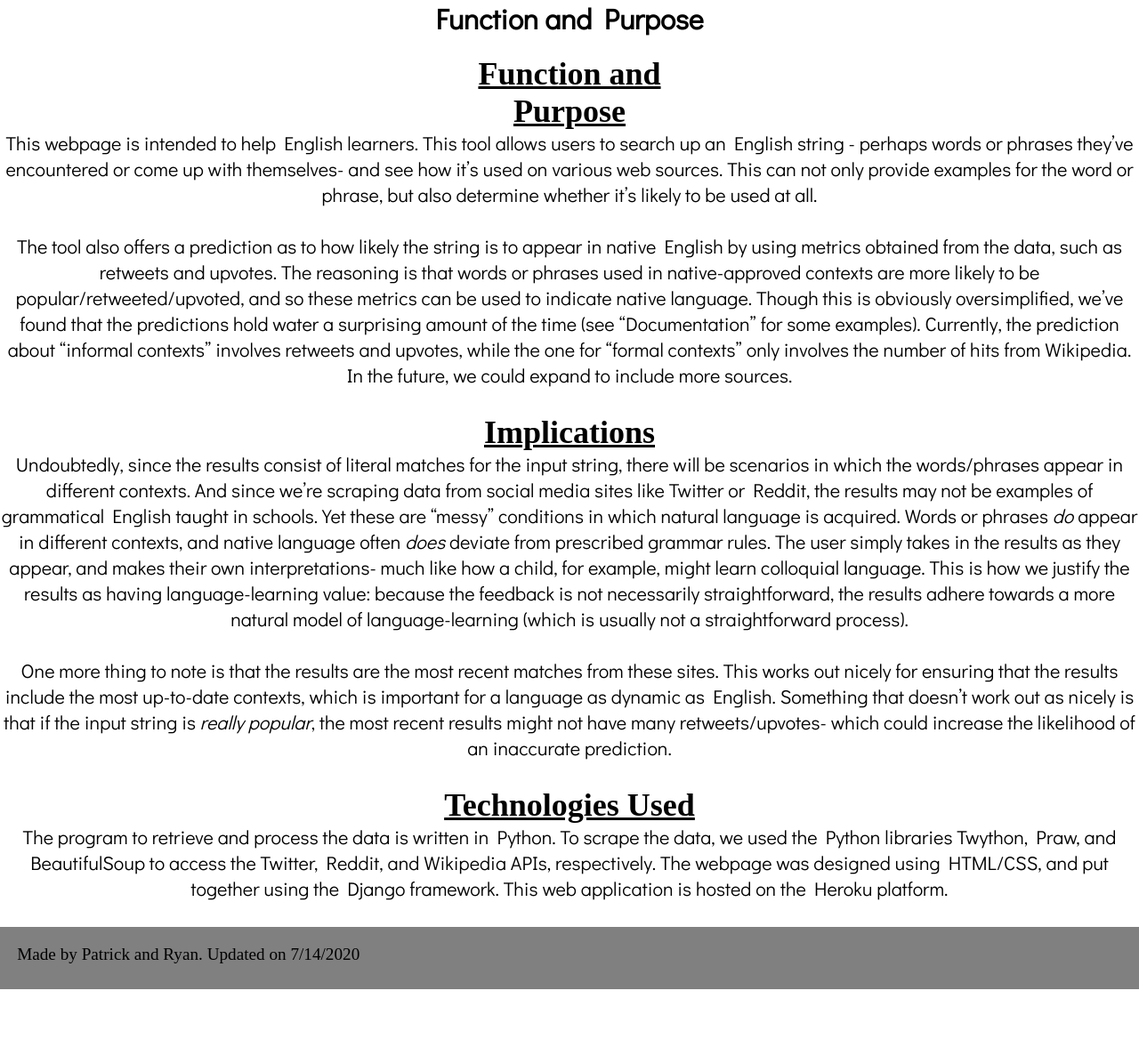
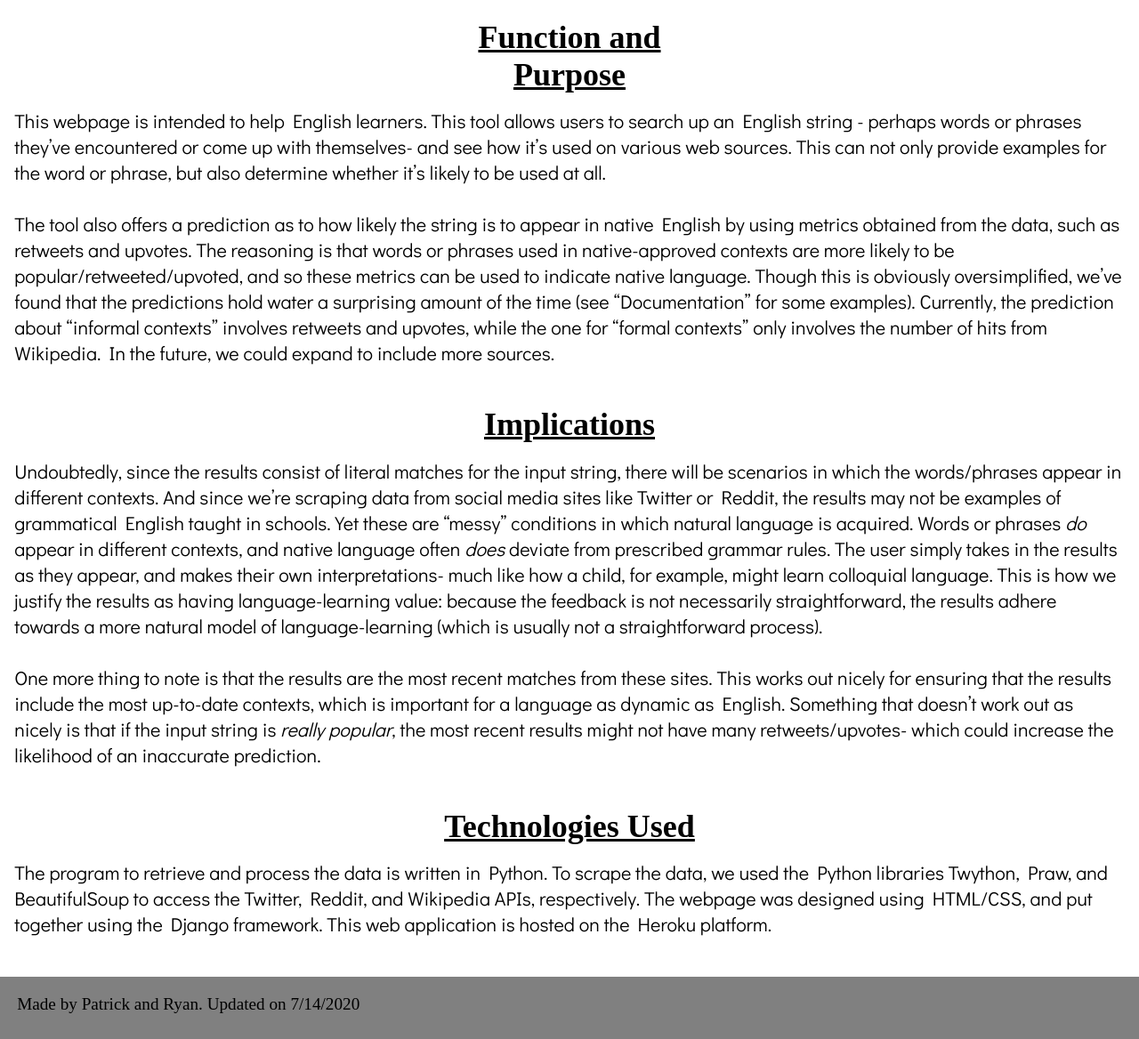
Before and after one commit to pl464/is-it-native, a Django app: page /robin/about in a window 1280 px wide. Shown: the part 140-1308 px from the top of the page at 89% size. Before the commit the page ends 1252 px from the top, so only its background shows below. Run offline with Django 3.2, Linux system fonts and the light colour scheme; some web fonts are replaced.

Commit message:
About page CSS fix

```diff
--- a/robin_scraper/static/css/style.css
+++ b/robin_scraper/static/css/style.css
@@ -34,7 +34,7 @@
 }
 
 /* For other pages */
-.about-body p{
+.about-text p{
     text-align:left;
     margin: 0.75em;
     font-size: var(--fs-body);
--- a/robin_scraper/templates/about.html
+++ b/robin_scraper/templates/about.html
@@ -5,8 +5,6 @@
 {% endblock %}
 
 {% block content %}
-    <h1>Function and Purpose</h1>
-
     <div class="about-text">
         <br>
         <h2>Function and Purpose</h2>
```
